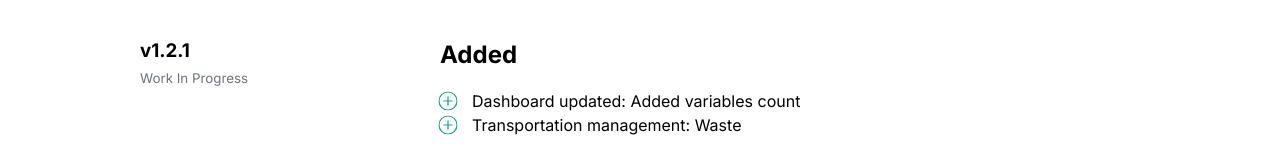
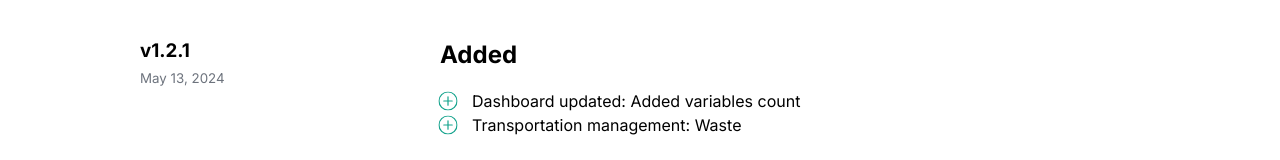
Before and after one commit to divaSoft-gg/green-genius-changelog, a React (Vite) app: page / in a window 1280 px wide. Shown: the part 309-469 px from the top of the page. Built offline with nearby package versions, Linux system fonts and the light colour scheme; the HTML template or start-up script is replaced by a standard one.

Commit message:
fix: missing date

```diff
--- a/src/data/data.js
+++ b/src/data/data.js
@@ -1,7 +1,7 @@
 export const VERSION_DETAILS = [
     {
         "version": "1.2.1",
-        "date": "Work In Progress",
+        "date": "May 13, 2024",
         "added": [
             "Dashboard updated: Added variables count",
             "Transportation management: Waste",
```
